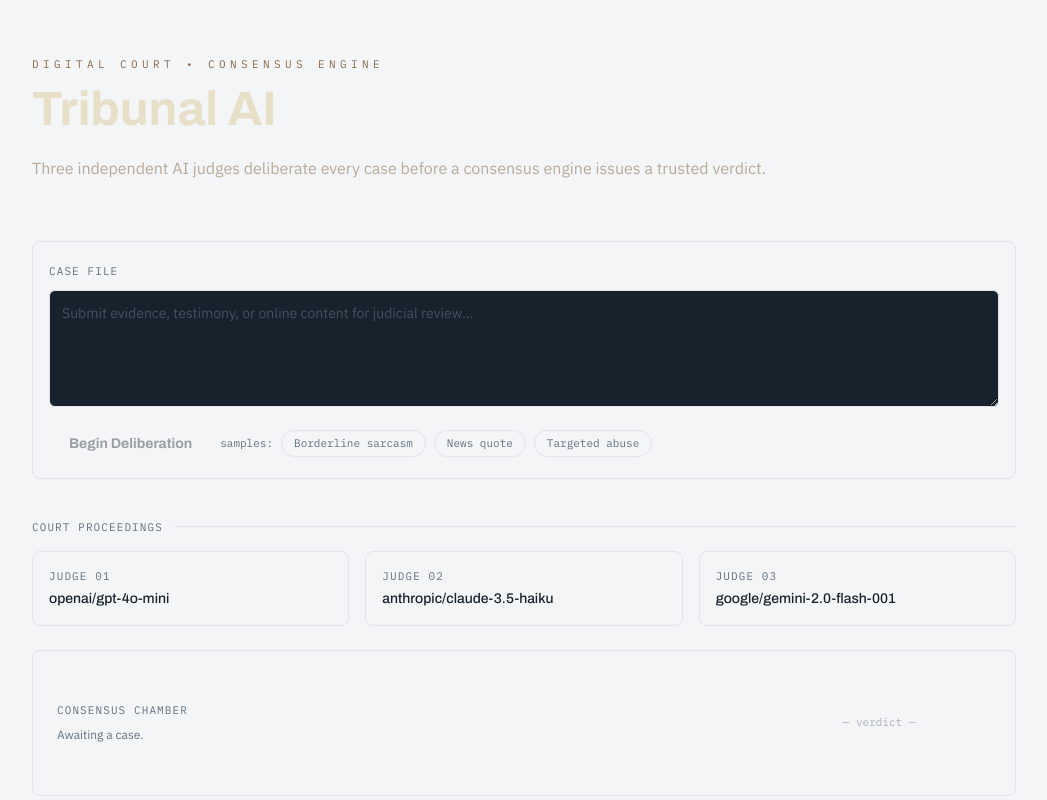
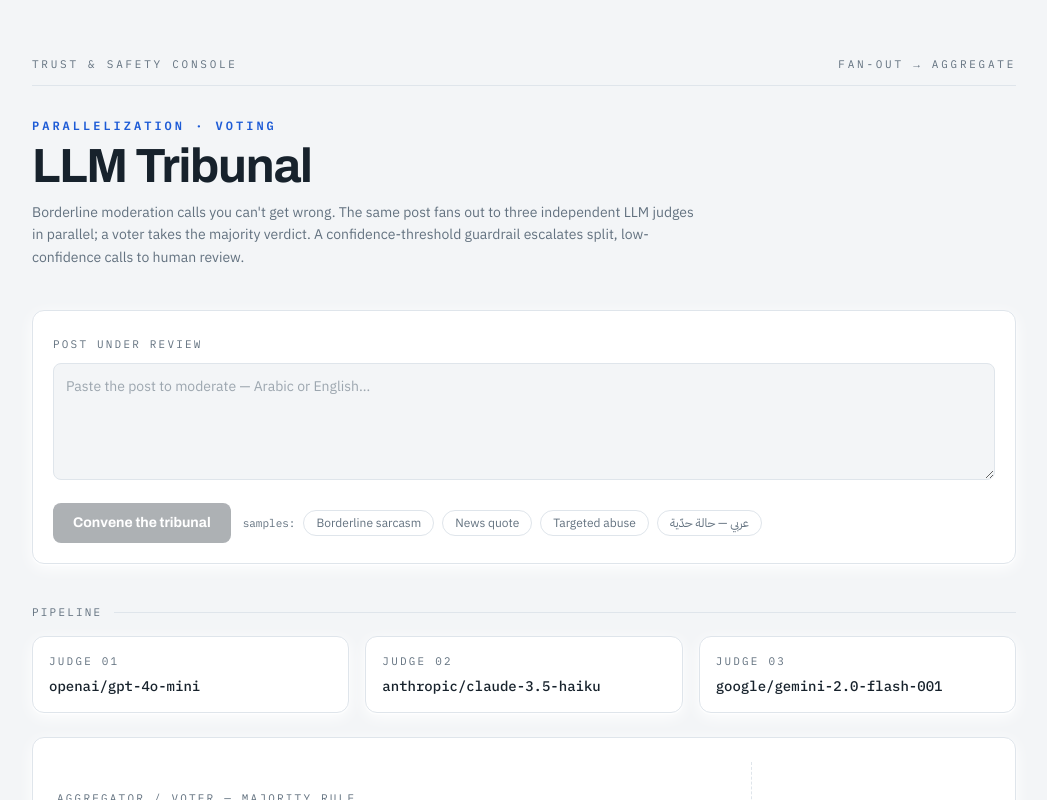
Before and after one commit to Aside00/Tribunal-AI, a Next.js app: page / in a window 1280 px wide. Shown: the top 800 px of the page, without its empty margins (116-1163 px from the left). Built offline with nearby package versions, Linux system fonts and the light colour scheme.

Commit message:
Refactor verdict styles and UI components
Refactor styles and improve component structure for clarity and maintainability. Update verdict handling and UI elements for better user experience.

```diff
--- a/app/page.tsx
+++ b/app/page.tsx
@@ -17,32 +17,45 @@ const SAMPLES: { label: string; text: string }[] = [
   {
     label: "Targeted abuse",
     text: "People like you don't deserve to be on this platform. Go crawl back to whatever hole you came from."
+  },
+  {
+    label: "عربي — حالة حدّية",
+    text: "والله لو أشوفك قدامي كان وريتك، بس أكيد بتنجلد وتختفي مثل كل مرة 😂"
   }
 ];
 
-const VERDICT_STYLE: Record<
-  string,
-  { text: string; ring: string; label: string }
-> = {
-  FLAG: { text: "text-flag", ring: "border-flag", label: "FLAGGED" },
-  ALLOW: { text: "text-allow", ring: "border-allow", label: "APPROVED" },
-  ESCALATE: {
-    text: "text-escalate",
-    ring: "border-escalate",
-    label: "ESCALATE"
-  }
+const VERDICT_STYLE: Record<string, { cls: string; label: string }> = {
+  FLAG: { cls: "border-flag text-flag", label: "FLAG" },
+  ALLOW: { cls: "border-allow text-allow", label: "ALLOW" },
+  ESCALATE: { cls: "border-escalate text-escalate", label: "ESCALATE" }
 };
 
 function ConfidenceBar({ value, vote }: { value: number; vote?: string }) {
   const color =
-    vote === "FLAG" ? "bg-flag" : vote === "ALLOW" ? "bg-allow" : "bg-signal";
+    vote === "FLAG" ? "bg-flag" : vote === "ALLOW" ? "bg-allow" : "bg-accent";
   return (
-    <div className="h-1 w-full rounded-full bg-line/60 overflow-hidden">
+    <div className="h-1.5 w-full rounded-full bg-line overflow-hidden">
       <div
-        className={`h-full ${color} transition-all duration-700`}
+        className={`h-full rounded-full ${color} transition-all duration-700`}
         style={{ width: `${Math.round(value * 100)}%` }}
       />
     </div>
+  );
+}
+
+function VoteBadge({ vote }: { vote: string }) {
+  const style =
+    vote === "FLAG"
+      ? "bg-flag/10 text-flag"
+      : vote === "ALLOW"
+      ? "bg-allow/10 text-allow"
+      : "bg-escalate/10 text-escalate";
+  return (
+    <span
+      className={`rounded-full px-2.5 py-0.5 font-mono text-[11px] font-semibold tracking-wider ${style}`}
+    >
+      {vote}
+    </span>
   );
 }
 
@@ -57,48 +70,38 @@ function JudgeCard({
   state: "idle" | "thinking" | "revealed";
   result?: JudgeResult;
 }) {
+  const verdictBorder =
+    state === "revealed" && result?.ok
+      ? result.vote === "FLAG"
+        ? "border-flag/50"
+        : "border-allow/50"
+      : "border-line";
   return (
     <div
-      className={`relative rounded-lg border bg-panel p-4 transition-colors duration-500 ${
-        state === "revealed" && result?.ok
-          ? result.vote === "FLAG"
-            ? "border-flag/50"
-            : "border-allow/50"
-          : "border-line"
-      }`}
+      className={`rounded-xl border bg-card p-4 shadow-card transition-colors duration-500 ${verdictBorder}`}
     >
       <div className="flex items-center justify-between gap-2">
-        <span className="font-mono text-[11px] tracking-widest text-muted">
+        <span className="font-mono text-[11px] tracking-[0.2em] text-muted">
           JUDGE {String(index + 1).padStart(2, "0")}
         </span>
         {state === "thinking" && (
-          <span className="lane-pulse font-mono text-[11px] text-signal">
+          <span className="lane-pulse font-mono text-[11px] font-medium text-accent">
             deliberating…
           </span>
         )}
-        {state === "revealed" && result?.ok && (
-          <span
-            className={`font-mono text-xs font-semibold ${
-              result.vote === "FLAG" ? "text-flag" : "text-allow"
-            }`}
-          >
-            {result.vote}
-          </span>
-        )}
+        {state === "revealed" && result?.ok && <VoteBadge vote={result.vote!} />}
         {state === "revealed" && result && !result.ok && (
-          <span className="font-mono text-xs text-escalate">FAILED</span>
+          <VoteBadge vote="FAILED" />
         )}
       </div>
 
-      <p className="mt-1 font-display text-sm font-medium break-all">
-        {model}
-      </p>
+      <p className="mt-1.5 font-mono text-sm font-medium break-all">{model}</p>
 
       {state === "revealed" && result?.ok && (
         <div className="rise-in mt-3 space-y-2">
           <div className="flex items-center justify-between font-mono text-[11px] text-muted">
             <span>
-              confidence {(result.confidence ?? 0).toFixed(2)}
+              conf {(result.confidence ?? 0).toFixed(2)}
               {result.category && result.category !== "none"
                 ? ` · ${result.category}`
                 : ""}
@@ -106,12 +109,14 @@ function JudgeCard({
             <span>{result.latencyMs} ms</span>
           </div>
           <ConfidenceBar value={result.confidence ?? 0} vote={result.vote} />
-          <p className="text-xs leading-relaxed text-muted">{result.reason}</p>
+          <p dir="auto" className="text-xs leading-relaxed text-muted">
+            {result.reason}
+          </p>
         </div>
       )}
 
       {state === "revealed" && result && !result.ok && (
-        <p className="rise-in mt-3 text-xs text-escalate/90 break-all">
+        <p className="rise-in mt-3 text-xs text-escalate break-all">
           {result.error}
         </p>
       )}
@@ -123,7 +128,7 @@ export default function Home() {
   const [content, setContent] = useState("");
   const [phase, setPhase] = useState<Phase>("idle");
   const [data, setData] = useState<ModerationResponse | null>(null);
-  const [revealed, setRevealed] = useState(0); // how many judge cards revealed
+  const [revealed, setRevealed] = useState(0);
   const [showVerdict, setShowVerdict] = useState(false);
   const [errorMsg, setErrorMsg] = useState("");
   const timers = useRef<ReturnType<typeof setTimeout>[]>([]);
@@ -160,11 +165,8 @@ export default function Home() {
       const resp = json as ModerationResponse;
       setData(resp);
 
-      // staggered reveal: judge 1 → 2 → 3 → verdict stamp
       resp.judges.forEach((_, i) => {
-        timers.current.push(
-          setTimeout(() => setRevealed(i + 1), 250 + i * 450)
-        );
+        timers.current.push(setTimeout(() => setRevealed(i + 1), 250 + i * 450));
       });
       timers.current.push(
         setTimeout(() => {
@@ -182,24 +184,39 @@ export default function Home() {
 
   return (
     <main className="mx-auto max-w-5xl px-5 py-10 md:py-14">
+      {/* ── Top rule ───────────────────────────────────────────── */}
+      <div className="mb-8 flex items-center justify-between border-b border-line pb-3">
+        <span className="font-mono text-[11px] tracking-[0.25em] text-muted">
+          TRUST &amp; SAFETY CONSOLE
+        </span>
+        <span className="font-mono text-[11px] tracking-[0.25em] text-muted">
+          FAN-OUT → AGGREGATE
+        </span>
+      </div>
+
       {/* ── Header ─────────────────────────────────────────────── */}
-
-<header className="mb-14">
-  <p className="font-mono text-[11px] tracking-[0.4em] text-[#8B6A4A]">DIGITAL COURT • CONSENSUS ENGINE</p>
-  <h1 className="mt-3 font-display text-5xl font-bold text-[#E8DFC8]">Tribunal AI</h1>
-  <p className="mt-5 max-w-3xl leading-8 text-[#B8AA99]">
-    Three independent AI judges deliberate every case before a consensus engine issues a trusted verdict.
-  </p>
-</header>
-
+      <header className="mb-10">
+        <p className="font-mono text-xs font-semibold tracking-[0.25em] text-accent">
+          PARALLELIZATION · VOTING
+        </p>
+        <h1 className="mt-2 font-display text-4xl font-bold tracking-tight md:text-5xl">
+          LLM Tribunal
+        </h1>
+        <p className="mt-3 max-w-2xl text-sm leading-relaxed text-muted">
+          Borderline moderation calls you can&apos;t get wrong. The same post
+          fans out to three independent LLM judges in parallel; a voter takes
+          the majority verdict. A confidence-threshold guardrail escalates
+          split, low-confidence calls to human review.
+        </p>
+      </header>
 
       {/* ── Input dock ─────────────────────────────────────────── */}
-      <section className="rounded-lg border border-line bg-panel2 p-4">
+      <section className="rounded-xl border border-line bg-card p-5 shadow-card">
         <label
           htmlFor="post"
-          className="font-mono text-[11px] tracking-widest text-muted"
+          className="font-mono text-[11px] tracking-[0.2em] text-muted"
         >
-          CASE FILE
+          POST UNDER REVIEW
         </label>
         <textarea
           id="post"
@@ -208,30 +225,32 @@ export default function Home() {
           onChange={(e) => setContent(e.target.value)}
           rows={4}
           maxLength={4000}
-          placeholder="Submit evidence, testimony, or online content for judicial review..."
-          className="mt-2 w-full resize-y rounded-md border border-line bg-ink p-3 text-sm leading-relaxed outline-none placeholder:text-muted/60 focus:border-signal"
+          placeholder="Paste the post to moderate — Arabic or English…"
+          className="mt-2 w-full resize-y rounded-lg border border-line bg-paper p-3 text-sm leading-relaxed outline-none transition placeholder:text-muted/60 focus:border-accent focus:bg-card"
         />
-        <div className="mt-3 flex flex-wrap items-center gap-2">
+        <div className="mt-4 flex flex-wrap items-center gap-2">
           <button
             onClick={run}
             disabled={!content.trim() || phase === "deliberating"}
-            className="rounded-md bg-signal px-5 py-2 font-display text-sm font-semibold text-ink transition hover:brightness-110 disabled:cursor-not-allowed disabled:opacity-40"
+            className="rounded-lg bg-ink px-5 py-2.5 font-display text-sm font-semibold text-white transition hover:bg-accent disabled:cursor-not-allowed disabled:opacity-35"
           >
-            {phase === "deliberating" ? "Court in Session..." : "Begin Deliberation"}
+            {phase === "deliberating"
+              ? "Convening judges…"
+              : "Convene the tribunal"}
           </button>
-          <span className="font-mono text-[11px] text-muted">samples:</span>
+          <span className="ml-1 font-mono text-[11px] text-muted">samples:</span>
           {SAMPLES.map((s) => (
             <button
               key={s.label}
               onClick={() => setContent(s.text)}
-              className="rounded-full border border-line px-3 py-1 font-mono text-[11px] text-muted transition hover:border-signal hover:text-signal"
+              className="rounded-full border border-line bg-card px-3 py-1 text-xs text-muted transition hover:border-accent hover:text-accent"
             >
               {s.label}
             </button>
           ))}
         </div>
         {phase === "error" && (
-          <p className="mt-3 rounded-md border border-flag/40 bg-flag/10 p-3 text-xs text-flag">
+          <p className="mt-3 rounded-lg border border-flag/30 bg-flag/5 p-3 text-xs text-flag">
             {errorMsg}
           </p>
         )}
@@ -240,8 +259,8 @@ export default function Home() {
       {/* ── Pipeline ───────────────────────────────────────────── */}
       <section className="mt-10">
         <div className="mb-4 flex items-center gap-3">
-          <span className="font-mono text-[11px] tracking-widest text-muted">
-            COURT PROCEEDINGS
+          <span className="font-mono text-[11px] tracking-[0.2em] text-muted">
+            PIPELINE
           </span>
           <span className="h-px flex-1 bg-line" />
           {data && (
@@ -251,7 +270,6 @@ export default function Home() {
           )}
         </div>
 
-        {/* fan-out lanes */}
         <div className="grid gap-4 md:grid-cols-3">
           {judgeModels.map((m, i) => (
             <JudgeCard
@@ -273,15 +291,15 @@ export default function Home() {
         </div>
 
         {/* voter / verdict */}
-        <div className="mt-6 rounded-lg border border-line bg-panel p-5 md:p-6">
-          <div className="flex flex-col gap-5 md:flex-row md:items-center md:justify-between">
-            <div className="min-w-0">
-              <p className="font-mono text-[11px] tracking-widest text-muted">
-                CONSENSUS CHAMBER
+        <div className="mt-6 rounded-xl border border-line bg-card p-5 shadow-card md:p-6">
+          <div className="flex flex-col gap-6 md:flex-row md:items-center">
+            <div className="min-w-0 flex-1">
+              <p className="font-mono text-[11px] tracking-[0.2em] text-muted">
+                AGGREGATOR / VOTER — MAJORITY RULE
               </p>
               {data && showVerdict ? (
                 <div className="rise-in mt-2">
-                  <p className="font-mono text-sm">
+                  <p className="font-mono text-sm font-medium">
                     <span className="text-flag">FLAG {data.tally.flag}</span>
                     <span className="text-muted"> · </span>
                     <span className="text-allow">ALLOW {data.tally.allow}</span>
@@ -294,14 +312,13 @@ export default function Home() {
                       </>
                     )}
                   </p>
-                  <p className="mt-1 text-xs leading-relaxed text-muted">
+                  <p className="mt-1.5 text-xs leading-relaxed text-muted">
                     {data.finalReason}
                   </p>
                   {data.majorityConfidence !== null && (
                     <p className="mt-1 font-mono text-[11px] text-muted">
-                      majority confidence{" "}
-                      {data.majorityConfidence.toFixed(2)} · guardrail
-                      threshold {data.threshold}
+                      majority confidence {data.majorityConfidence.toFixed(2)} ·
+                      guardrail threshold {data.threshold}
                     </p>
                   )}
                 </div>
@@ -315,10 +332,10 @@ export default function Home() {
             </div>
 
             {/* the stamp */}
-            <div className="flex h-24 w-full items-center justify-center md:w-56">
+            <div className="flex h-24 w-full items-center justify-center border-t border-dashed border-line pt-5 md:w-60 md:border-l md:border-t-0 md:pl-6 md:pt-0">
               {data && showVerdict && verdict ? (
                 <span
-                  className={`stamp-in inline-block rounded-md border-4 px-6 py-2 font-display text-2xl font-bold tracking-widest ${verdict.ring} ${verdict.text}`}
+                  className={`stamp-in inline-block rounded-md border-4 border-double px-6 py-2 font-display text-2xl font-bold tracking-[0.15em] ${verdict.cls}`}
                 >
                   {verdict.label}
                 </span>
```
